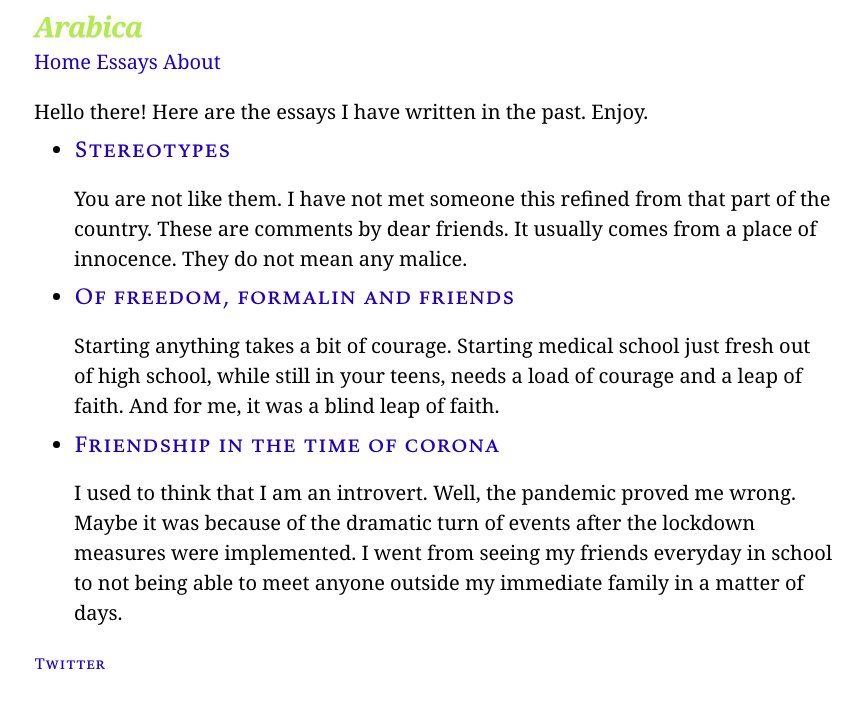
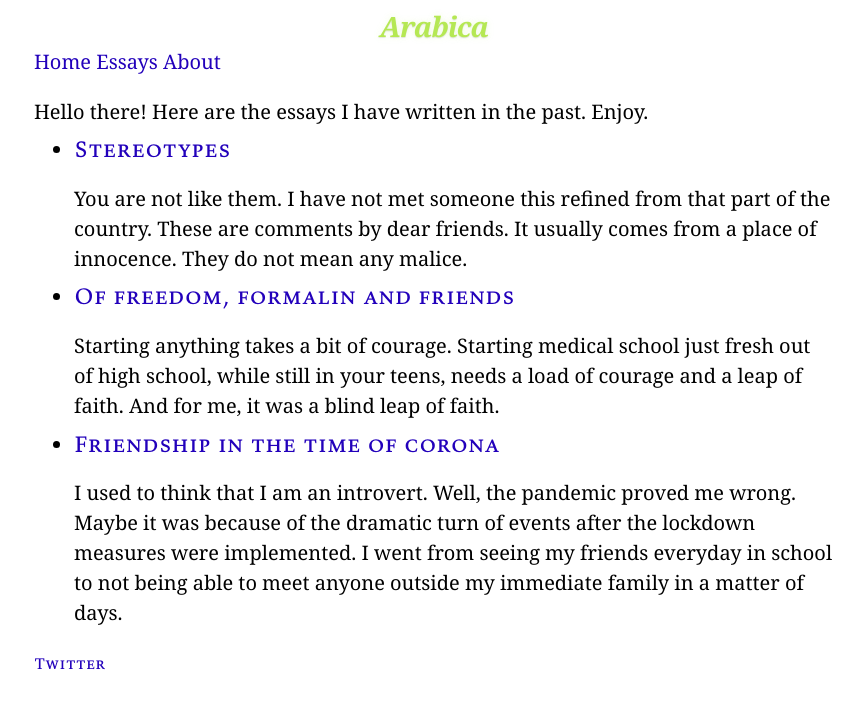
Before and after one commit to habasweiny/habasweiny.github.io, a Jekyll site: the page built from index.html, in a window 1280 px wide. Shown: the top 709 px of the page, without its empty margins (206-1068 px from the left). Built offline with Jekyll 4.4.1, drawn with Linux system fonts in a browser that asks for light colours.

Commit message:
Update main.scss

```diff
--- a/_sass/main.scss
+++ b/_sass/main.scss
@@ -272,3 +272,7 @@ header h1 {
   letter-spacing: -1px;
   font-style: italic;
  }
+#a-title {
+  text-decoration: none;
+  text-align: center;
+}
```
